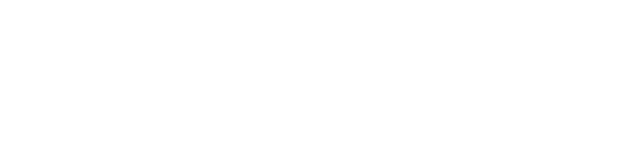
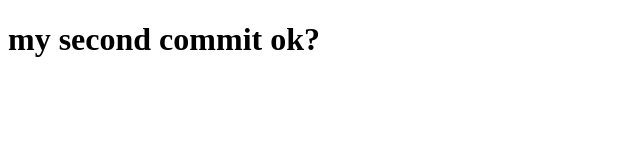
Before and after one commit to Maria-07/my-1st-ripo, a plain HTML site: page index.html in a window 1280 px wide. Shown: the whole page, without its empty margins (0-640 px from the left). Drawn offline with Linux system fonts and the light colour scheme.

Commit message:
second change

```diff
--- a/index.html
+++ b/index.html
@@ -8,5 +8,7 @@
 </head>
 <body>
 
+    <h1>my second commit ok?</h1>
+
 </body>
 </html>
```
